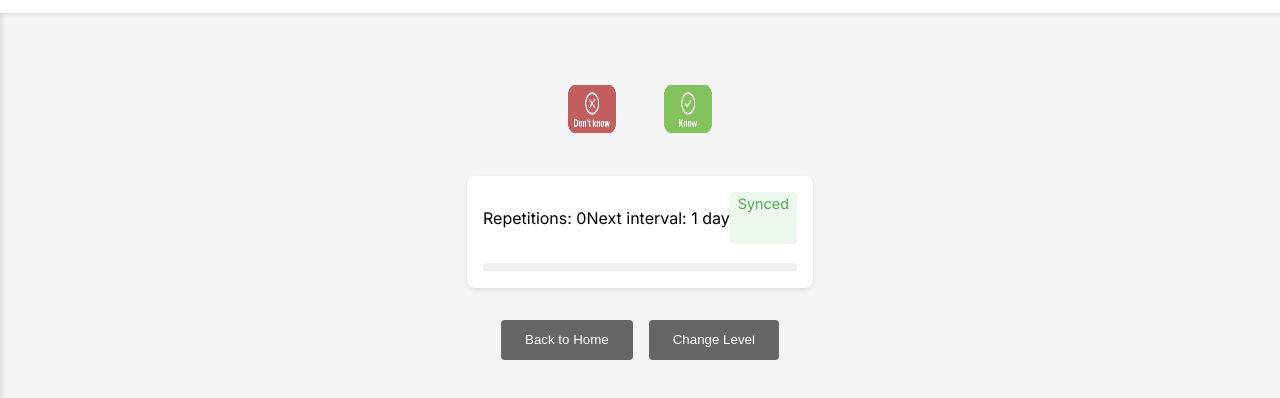
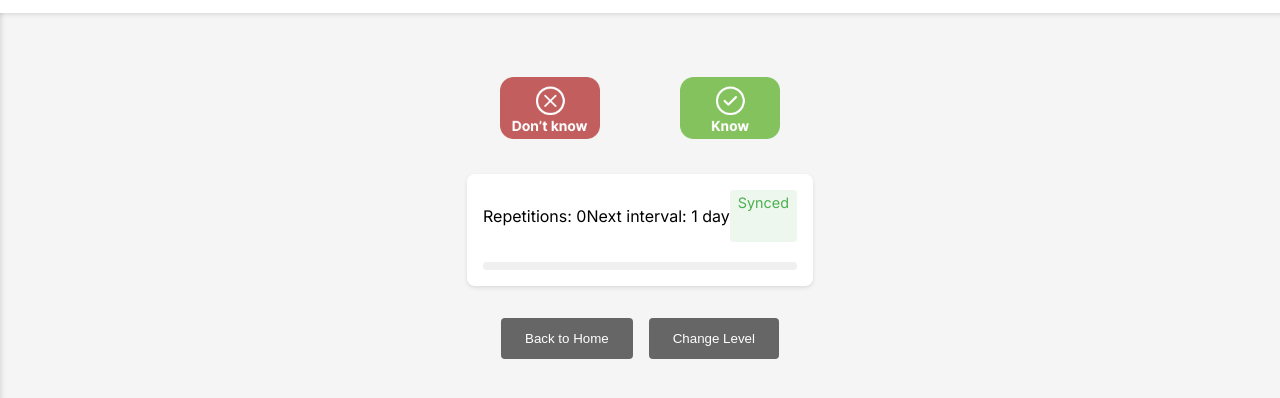
Before and after one commit to luqhardy/shutokun, a plain HTML site: page srs-ui.html in a window 1280 px wide. Both pictures are taken after a click on the button "Show Answer". Shown: the part 72-470 px from the top of the page. Drawn offline with Linux system fonts and the light colour scheme; no server answers.

Commit message:
「Know」と「Don't Know」ボタンのCSS修正

```diff
--- a/styles.css
+++ b/styles.css
@@ -210,15 +210,15 @@ header {
 .srs-button-container {
   display: flex;
   justify-content: center;
-  gap: 2rem;
-  margin: 1rem 0;
+  gap: 5rem;
+  margin: 0;
 }
 
 .srs-button {
   background: none;
   border: none;
   cursor: pointer;
-  padding: 0.5rem;
+  padding: 0rem;
   transition: transform 0.2s;
 }
 
@@ -227,8 +227,8 @@ header {
 }
 
 .srs-button img {
-  width: 48px;
-  height: 48px;
+  width: 100px;
+  height: auto;
 }
 
 /* Progress styles */
```
